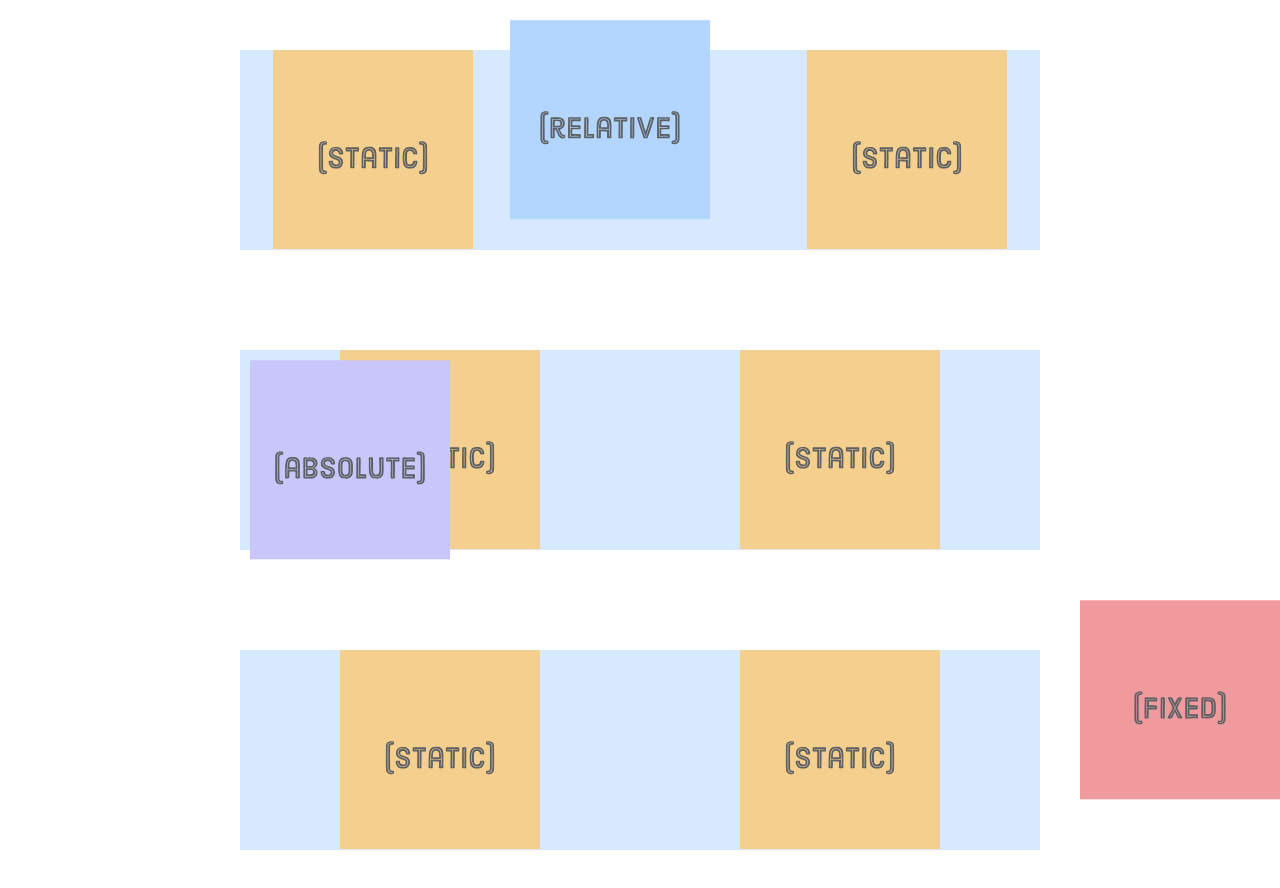
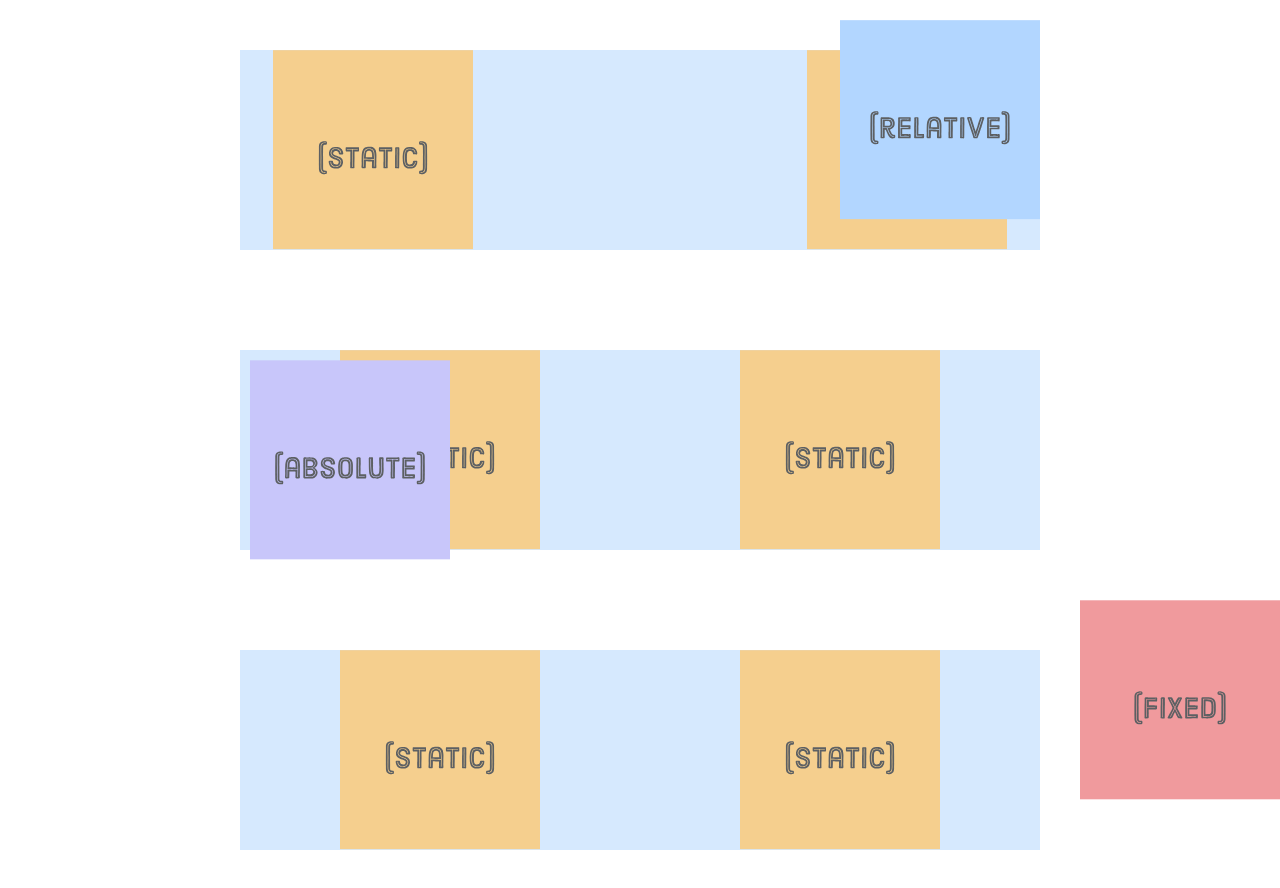
Before and after one commit to T00nix/DCI-Excercises, a plain HTML site: page excersice_6-11-18/schemes.html in a window 1280 px wide. Drawn offline with Linux system fonts and the light colour scheme.

Commit message:
simple animattion

```diff
--- a/excersice_6-11-18/schemes.html
+++ b/excersice_6-11-18/schemes.html
@@ -1,10 +1,12 @@
 <!DOCTYPE html>
 <html>
+
 <head>
-    <meta charset='UTF-8'/>
+  <meta charset='UTF-8' />
   <title>Positioning Is Easy!</title>
-    <link href='styles.css' rel='stylesheet'/>
+  <link href='styles.css' rel='stylesheet' />
 </head>
+
 <body>
 
   <div class='container'>
@@ -30,6 +32,20 @@
       <div class='item'><img src='images/static.svg' /></div>
     </div>
   </div>
+  <script>
+      var left = 0;
 
+      function frame() {
+        var element = document.querySelector('.item-relative');
+        left += 2;
+        element.style.left = left + 'px';
+        if (left >= 300) {
+          clearInterval(id)
+        }
+      }
+
+      var id = setInterval(frame, 10)
+    </script>
 </body>
+
 </html>
```
Lines whose indentation alone changed are shown as unchanged.
